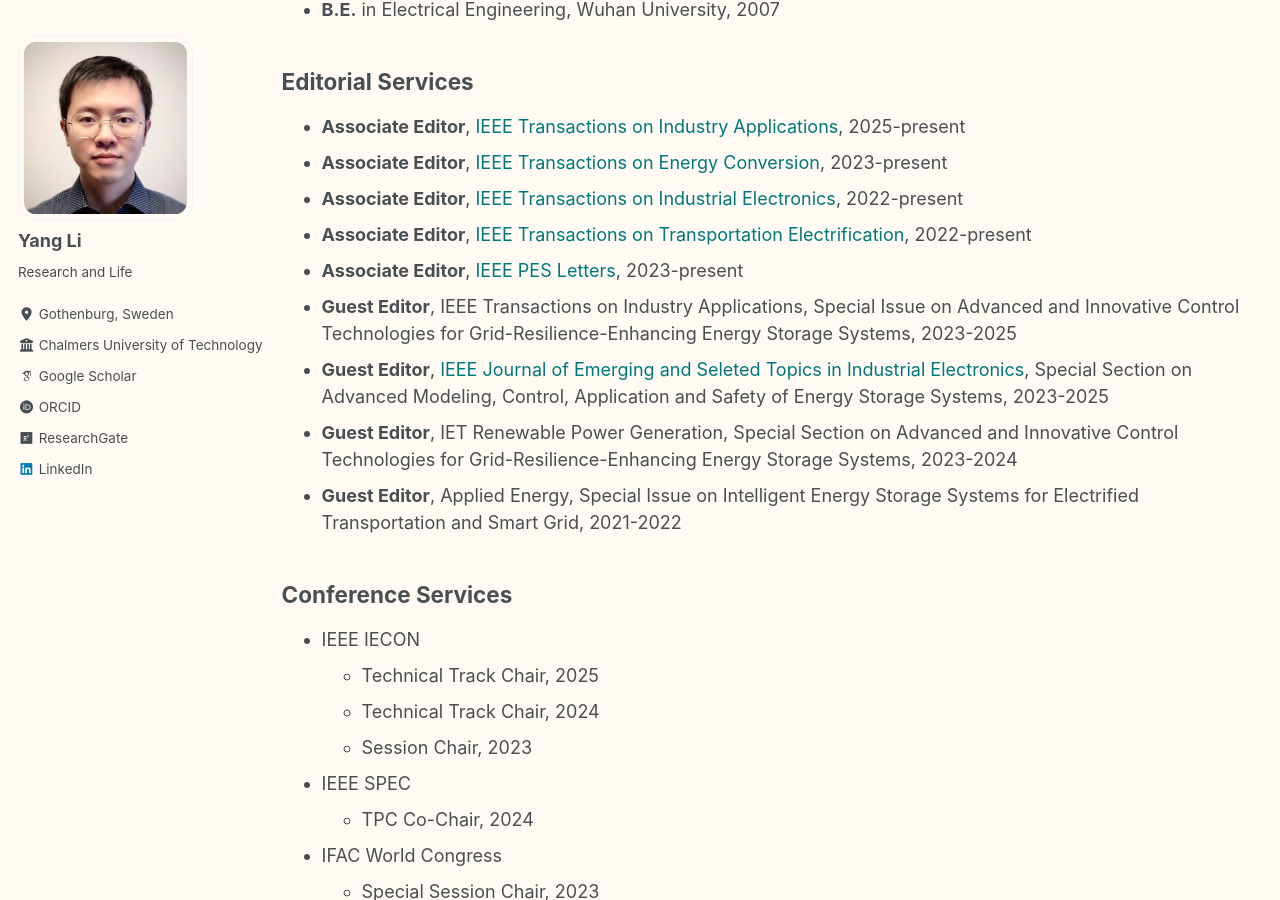
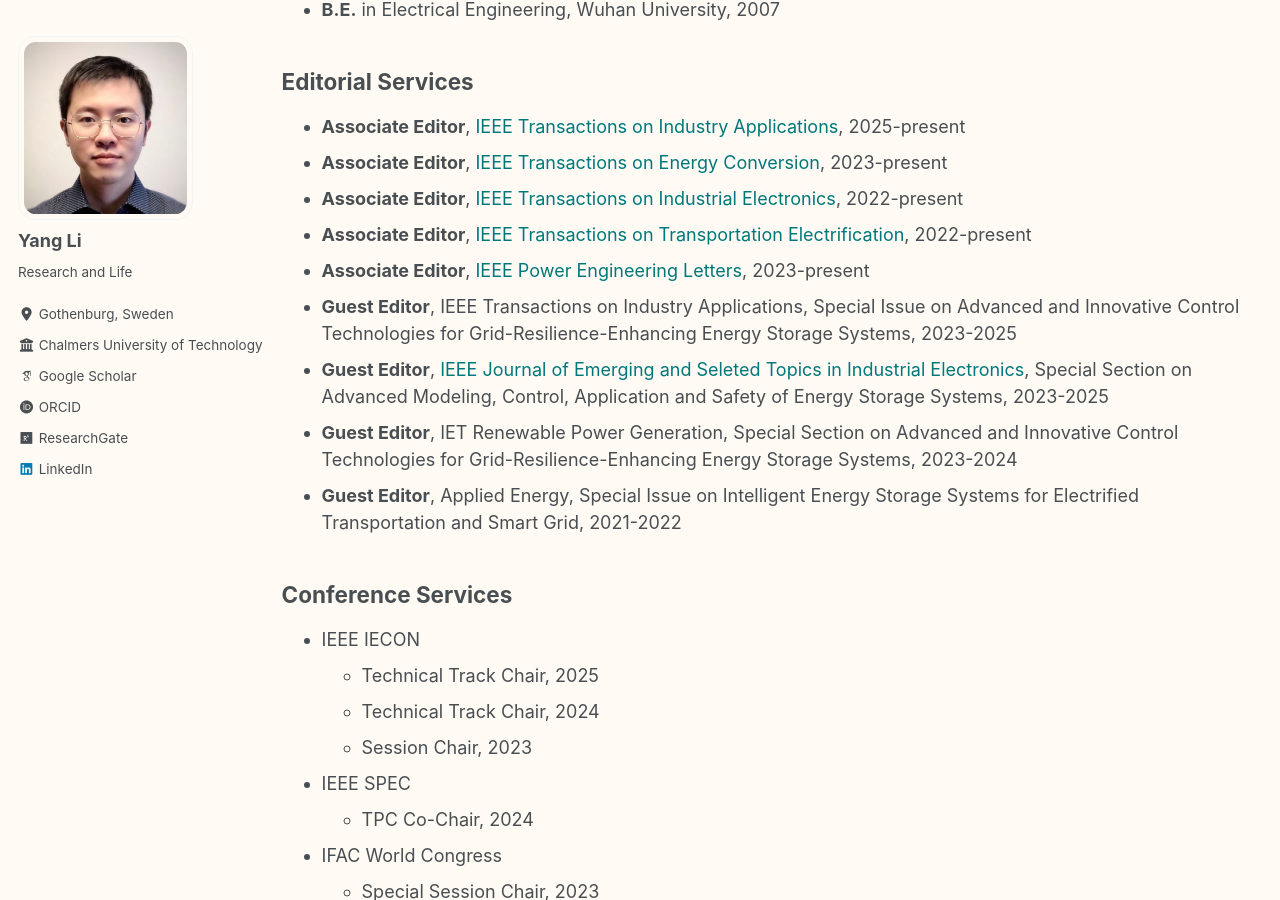
Before and after one commit to dannyli/dannyli.github.io, a Jekyll site: the page built from _pages/biography.md, in a window 1280 px wide and 900 px high, scrolled down 692 px. Built offline with Jekyll 4.4.1, drawn with Linux system fonts in a browser that asks for light colours; some web fonts are replaced.

Commit message:
Update biography.md

```diff
--- a/_pages/biography.md
+++ b/_pages/biography.md
@@ -28,7 +28,7 @@ Editorial Services
 - **Associate Editor**, [IEEE Transactions on Energy Conversion](https://ieee-pes.org/publications/transactions-on-energy-conversion/), 2023-present
 - **Associate Editor**, [IEEE Transactions on Industrial Electronics](https://www.ieee-ies.org/pubs/transactions-on-industrial-electronics), 2022-present
 - **Associate Editor**, [IEEE Transactions on Transportation Electrification](https://www.ieee-pels.org/publications/transactions-on-transportation-electrification/), 2022-present
-- **Associate Editor**, [IEEE PES Letters](https://ieee-pes.org/publications/pes-letters/), 2023-present
+- **Associate Editor**, [IEEE Power Engineering Letters](https://ieee-pes.org/publications/pes-letters/), 2023-present
 - **Guest Editor**, IEEE Transactions on Industry Applications, Special Issue on Advanced and Innovative Control Technologies for Grid-Resilience-Enhancing Energy Storage Systems, 2023-2025
 - **Guest Editor**, [IEEE Journal of Emerging and Seleted Topics in Industrial Electronics](https://www.ieee-ies.org/pubs/jestie), Special Section on  Advanced Modeling, Control, Application and Safety of Energy Storage Systems, 2023-2025
 - **Guest Editor**, IET Renewable Power Generation, Special Section on Advanced and Innovative Control Technologies for Grid-Resilience-Enhancing Energy Storage Systems, 2023-2024
```
